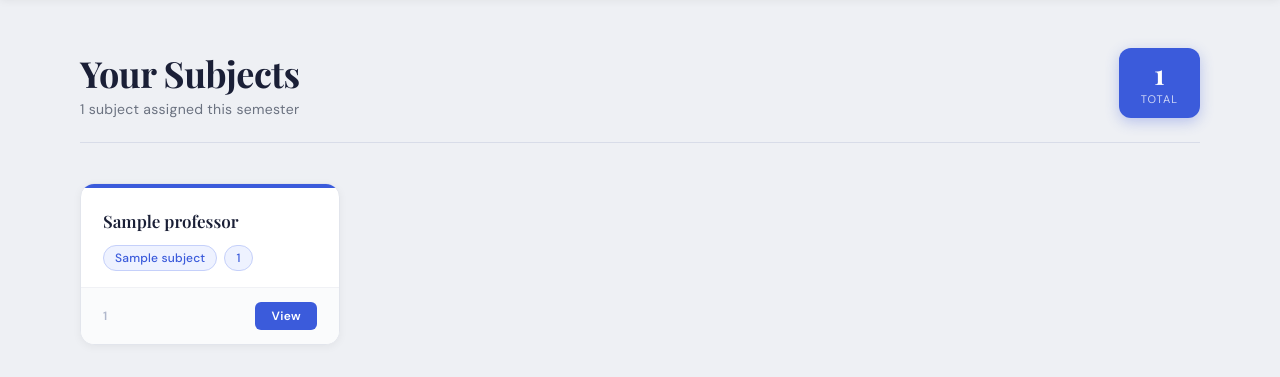
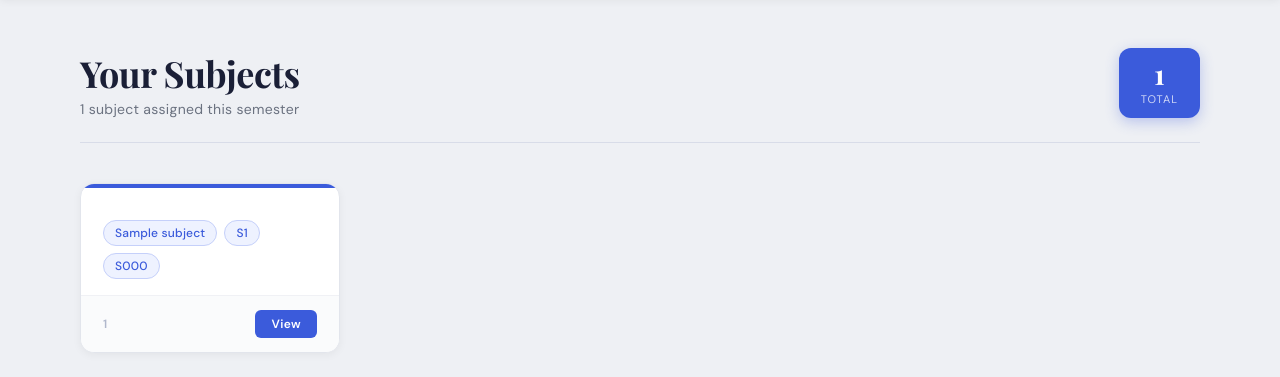
Before and after one commit to alanaj77/College-Internal-Evaluation-System, a Flask app: page /dashboard in a window 1280 px wide. Shown: the part 64-441 px from the top of the page. Run offline with Flask 3, Linux system fonts and the light colour scheme; the visitor is signed in with stand-in values (Sample User, id 1); tables that the repository leaves empty or names only in its code hold one stand-in row (values such as "Sample post"); data that the repository does not hold is empty.

Commit message:
done small chnages while printing the subjects of a professor. Showing the se_no of the subject and the removes the repeated name of professor in the box or card

```diff
--- a/app/templates/dashboard.html
+++ b/app/templates/dashboard.html
@@ -29,12 +29,15 @@
             <div class="card-body">
                 {% set values = subject.values() | list %}
                 {% if values|length > 0 %}
-                    <div class="subject-name">{{ values[0] }}</div>
+
                 {% endif %}
                 {% if values|length > 1 %}
                     <div class="subject-meta">
-                        {% for val in values[1:] %}
+                        {% for val in values[1:2] %}
                             <span class="meta-tag">{{ val }}</span>
+                        {% endfor %}
+                         {% for val in values[2:] %}
+                            <span class="meta-tag">S{{ val }}</span>
                         {% endfor %}
                     </div>
                 {% endif %}
--- a/app/views.py
+++ b/app/views.py
@@ -13,7 +13,8 @@ def dashboard():
     SELECT
         p.name,
         s.subject_name AS Teaching,
-        a.branch_id AS `To Branch`
+        a.branch_id AS `To Branch`,
+        a.sem_number
     FROM t_assignment a
     JOIN professor p ON a.p_id = p.p_id
     JOIN subject s ON a.subject_code = s.subject_code where p.p_id=%s;
```
